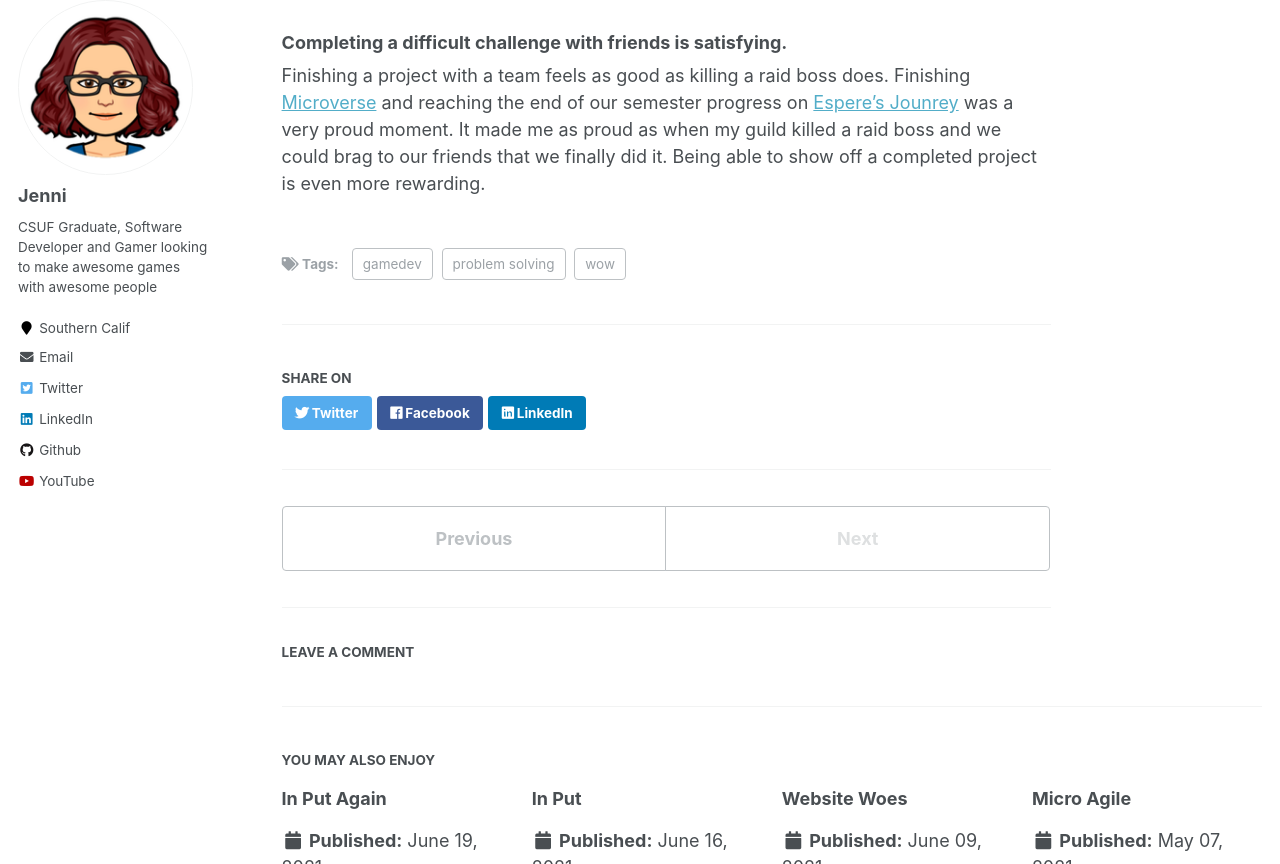
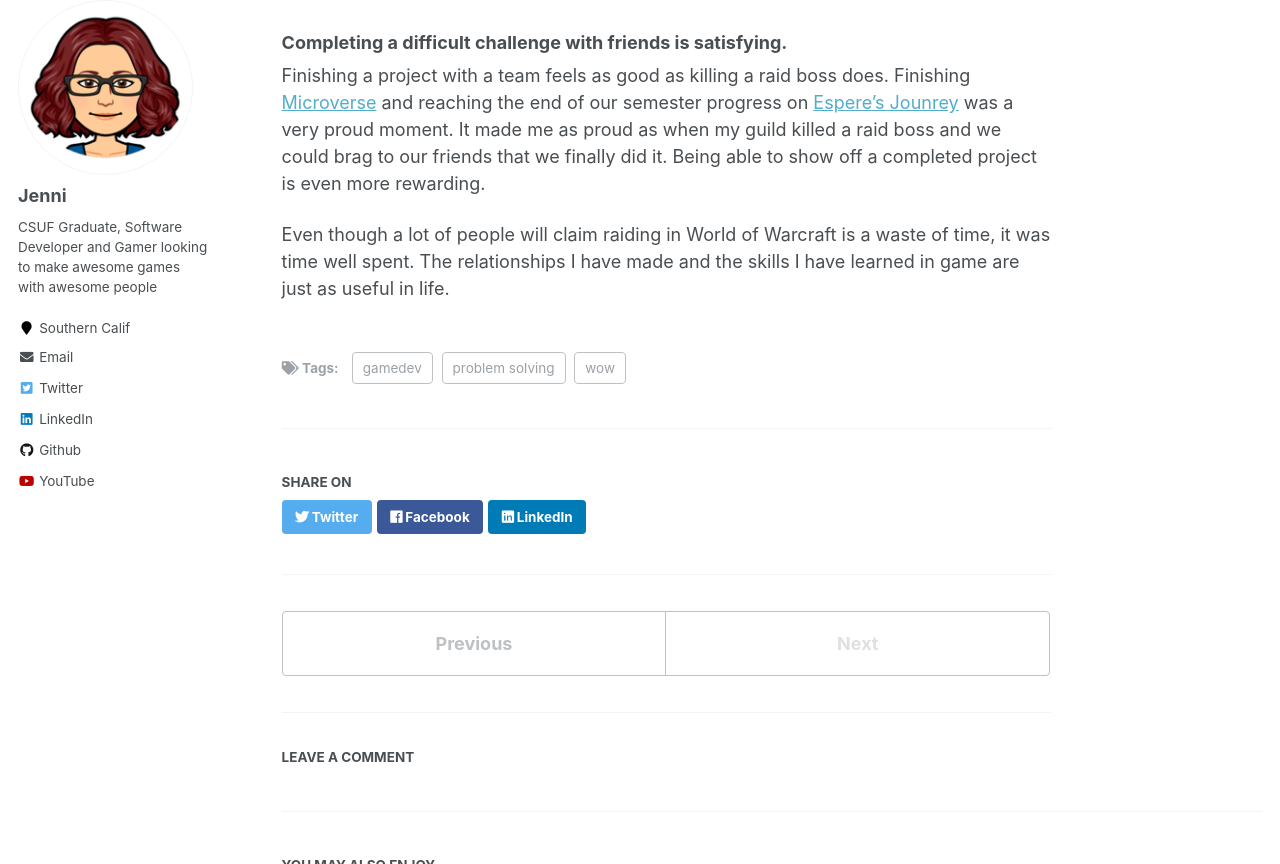
Before and after one commit to JenniTheDev/jennithedev.github.io, a Jekyll site: the page built from _posts/2021-06-24-wowraiding.md, in a window 1280 px wide and 900 px high, scrolled down 1982 px, cut to the strip 36-900 px from the top of the window. Built offline with Jekyll 4.4.1, drawn with Linux system fonts in a browser that asks for light colours; comment, search, counter and statistics services are not loaded.

Commit message:
Gave WoW post conclusion

```diff
--- a/_posts/2021-06-24-wowraiding.md
+++ b/_posts/2021-06-24-wowraiding.md
@@ -36,3 +36,5 @@
 
 ### Completing a difficult challenge with friends is satisfying. <br>
 Finishing a project with a team feels as good as killing a raid boss does. Finishing [Microverse](https://jennithe.dev/portfolio/1-microverse/) and reaching the end of our semester progress on [Espere's Jounrey](https://jennithe.dev/portfolio/2-esperesjourney/) was a very proud moment. It made me as proud as when my guild killed a raid boss and we could brag to our friends that we finally did it. Being able to show off a completed project is even more rewarding.
+
+Even though a lot of people will claim raiding in World of Warcraft is a waste of time, it was time well spent. The relationships I have made and the skills I have learned in game are just as useful in life.
```
